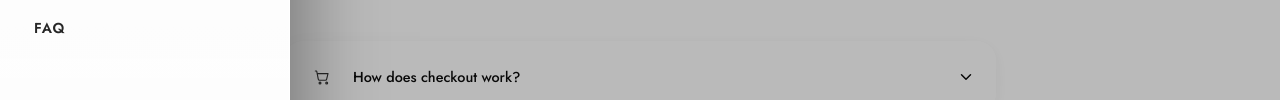
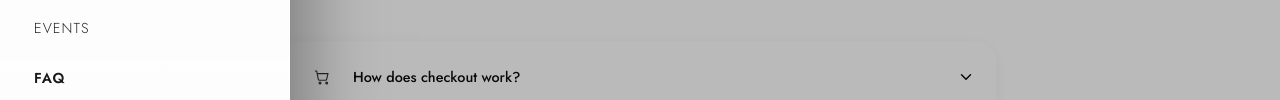
Before and after one commit to 64cast/64, a plain HTML site: page faq/index.html in a window 1280 px wide. Both pictures are taken after a click on the button "MENU". Shown: the part 226-326 px from the top of the page. Drawn offline with Linux system fonts and the light colour scheme.

Commit message:
Add Events link to menu

```diff
--- a/faq/index.html
+++ b/faq/index.html
@@ -229,6 +229,7 @@ button{font-family:var(--font);cursor:pointer}
       <a href="/" class="navlink">Home</a>
       <a href="/new-arrivals" class="navlink">New Arrivals</a>
       <a href="/current-stock" class="navlink">Current Stock</a>
+      <a href="/events" class="navlink">Events</a>
             <a href="/faq" class="navlink" style="font-weight:600;">FAQ</a>
     </div>
   </div>
```
